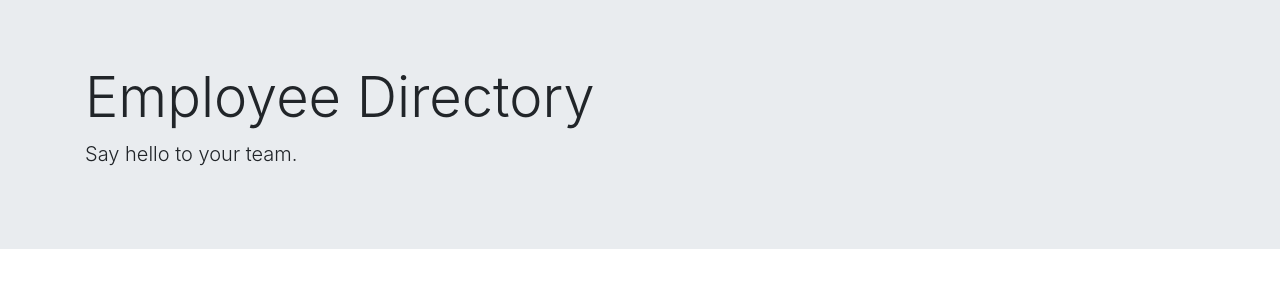
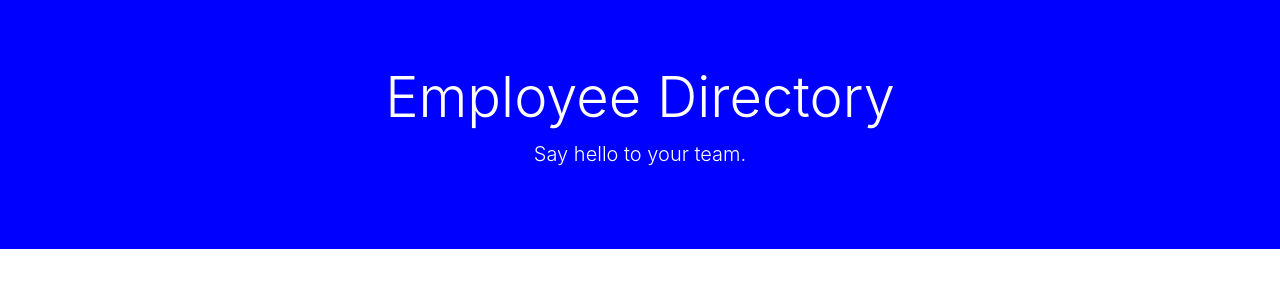
Before and after one commit to kevkevwuhoo/employee-directory, a React (Create React App) app: page / in a window 1280 px wide. Shown: the top 300 px of the page. Built offline with nearby package versions, Linux system fonts and the light colour scheme.

Commit message:
Added styles to header

```diff
--- a/src/components/Header.js
+++ b/src/components/Header.js
@@ -2,7 +2,7 @@ import React from "react";
 
 function Header() {
   return (
-    <div className="jumbotron jumbotron-fluid">
+    <div style={styles.headerStyle} className="jumbotron jumbotron-fluid">
       <div className="container">
         <h1 className="display-4">Employee Directory</h1>
         <p className="lead">Say hello to your team.</p>
@@ -12,3 +12,12 @@ function Header() {
 }
 
 export default Header;
+
+const styles = {
+  headerStyle: {
+    backgroundColor: "blue",
+    color: "white",
+    display: "flex",
+    textAlign: "center",
+  },
+};
```
